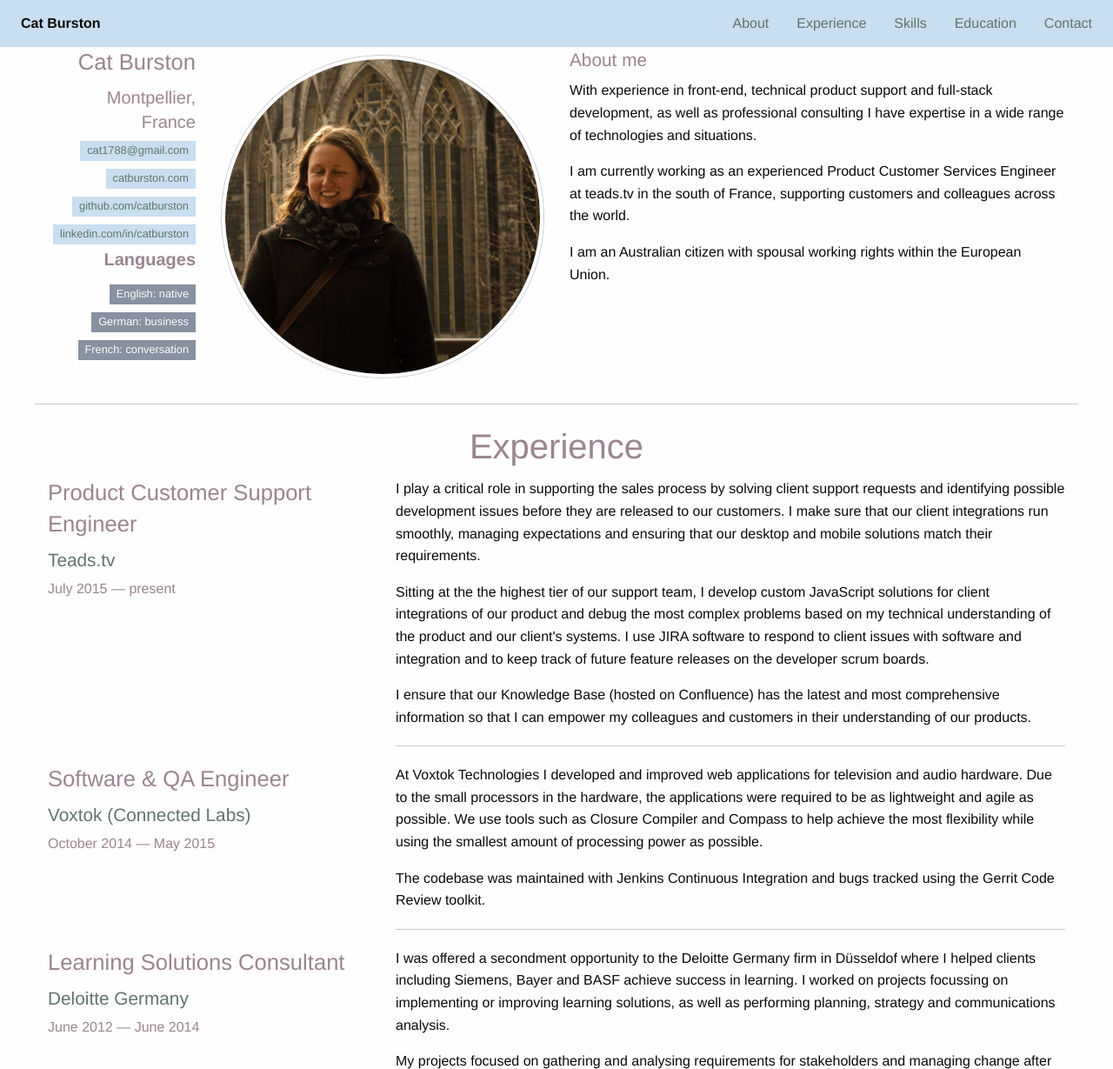
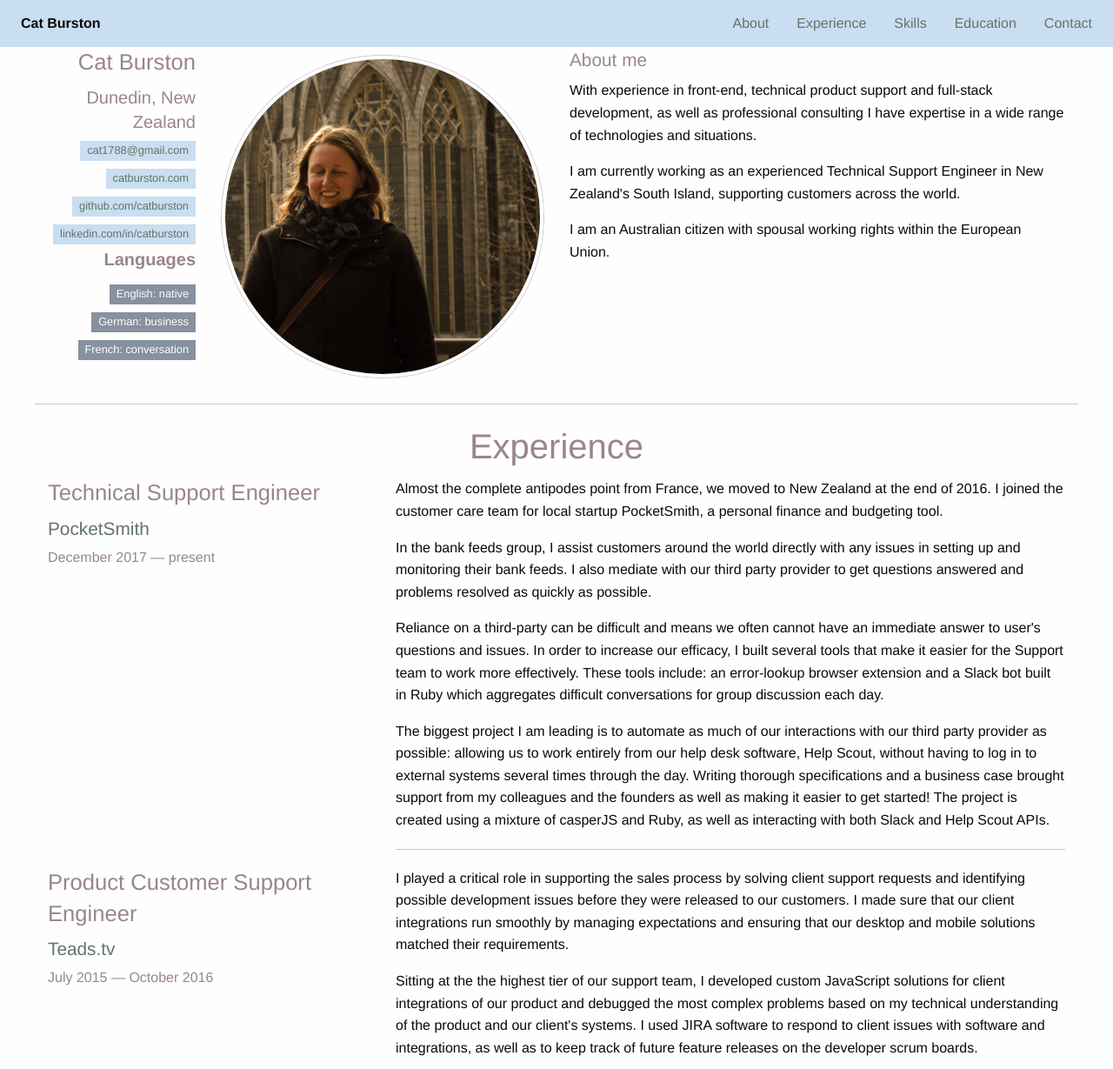
Before and after one commit to catburston/catburston.github.io, a website: page index.html in a window 1280 px wide. Shown: the top 1229 px of the page at 87% size. Drawn offline with Linux system fonts and the light colour scheme.

Commit message:
updated to add PS experience

```diff
--- a/index.html
+++ b/index.html
@@ -60,7 +60,7 @@
       <div class="row profile" data-something>
         <div class="small-6 large-2 columns right-align">
           <h3>Cat Burston</h3>
-          <h5>Montpellier, France</5>
+          <h5>Dunedin, New Zealand</5>
           <dl class="details-list">
             <dd><span class="warning label"><a href="mailto:cat1788@gmail.com">cat1788@gmail.com</a></span></dd>
             <dd><span class="warning label"><a href="http://bit.ly/catburston">catburston.com</a></span></dd>
@@ -78,8 +78,7 @@
         <div class="small-12 large-6 columns about">
           <h4>About me</h4>
           <p>With experience in front-end, technical product support and full-stack development, as well as professional consulting I have expertise in a wide range of technologies and situations.</p>
-          <p>I am currently working as an experienced Product Customer Services
-          Engineer at teads.tv in the south of France, supporting customers and colleagues across the world.</p>
+          <p>I am currently working as an experienced Technical Support Engineer in New Zealand's South Island, supporting customers across the world.</p>
           <p>I am an Australian citizen with spousal working rights within the European Union.</p>
         </div>
       </div>
@@ -90,17 +89,31 @@
         <div class="small-12 columns">
           <h2>Experience</h2>
         </div>
+
+        <div class="small-12 medium-4 columns">
+          <h3>Technical Support Engineer</h3>
+          <h4><a href="https://www.pocketsmith.com/">PocketSmith</a></h4>
+          <h6>December 2017 &mdash; present</h6>
+        </div>
+        <div class="small-12 medium-8 columns">
+          <p>Almost the complete antipodes point from France, we moved to New Zealand at the end of 2016. I joined the customer care team for local startup PocketSmith, a personal finance and budgeting tool.</p>
+          <p>In the bank feeds group, I assist customers around the world directly with any issues in setting up and monitoring their bank feeds. I also mediate with our third party provider to get questions answered and problems resolved as quickly as possible.</p>
+          <p>Reliance on a third-party can be difficult and means we often cannot have an immediate answer to user's questions and issues. In order to increase our efficacy, I built several tools that make it easier for the Support team to work more effectively. These tools include: an error-lookup browser extension and a Slack bot built in Ruby which aggregates difficult conversations for group discussion each day.</p>
+          <p>The biggest project I am leading is to automate as much of our interactions with our third party provider as possible: allowing us to work entirely from our help desk software, Help Scout, without having to log in to external systems several times through the day. Writing thorough specifications and a business case brought support from my colleagues and the founders as well as making it easier to get started! The project is created using a mixture of casperJS and Ruby, as well as interacting with both Slack and Help Scout APIs.</p>
+        <hr>
+        </div>
+
         <div class="small-12 medium-4 columns">
           <h3>Product Customer Support Engineer</h3>
-          <h4><a href="teads.tv">Teads.tv</a></h4>
-          <h6>July 2015 &mdash; present</h6>
+          <h4><a href="https://teads.tv/">Teads.tv</a></h4>
+          <h6>July 2015 &mdash; October 2016</h6>
         </div>
         <div class="small-12 medium-8 columns">
-          <p>I play a critical role in supporting the sales process by solving client support requests and identifying possible development issues before they are released to our customers. I make sure that our client integrations run smoothly, managing expectations
-          and ensuring that our desktop and mobile solutions match their requirements.</p>
-          <p>Sitting at the the highest tier of our support team, I develop custom JavaScript solutions for client integrations of our product and debug the most complex problems based on my technical understanding of the product and our client's systems. I
-          use JIRA software to respond to client issues with software and integration and to keep track of future feature releases on the developer scrum boards.</p>
-          <p>I ensure that our Knowledge Base (hosted on Confluence) has the latest and most comprehensive information so that I can empower my colleagues and customers in their understanding of our products.</p>
+          <p>I played a critical role in supporting the sales process by solving client support requests and identifying possible development issues before they were released to our customers. I made sure that our client integrations run smoothly by managing expectations
+          and ensuring that our desktop and mobile solutions matched their requirements.</p>
+          <p>Sitting at the the highest tier of our support team, I developed custom JavaScript solutions for client integrations of our product and debugged the most complex problems based on my technical understanding of the product and our client's systems. I
+          used JIRA software to respond to client issues with software and integrations, as well as to keep track of future feature releases on the developer scrum boards.</p>
+          <p>I ensured that our Knowledge Base (hosted on Confluence) had the latest and most comprehensive information so that I could empower my colleagues and customers in their understanding of Teads products.</p>
         <hr>
         </div>
 
@@ -149,18 +162,9 @@
         </div>
         <div class="small-12 medium-6 columns right-align">
           <h3>Technical</h3>
-          <!-- <div class="success progress" role="progressbar" tabindex="0" aria-valuenow="25" aria-valuemin="0" aria-valuetext="25 percent" aria-valuemax="100">
-            <div class="progress-meter" style="width: 25%">
-              <p class="progress-meter-text">25%</p>
-            </div>
-          </div>
-          <span class="secondary label">Secondary Label</span>
-          <span class="success label">Success Label</span>
-          <span class="alert label">Alert Label</span>
-          <span class="warning label">Warning Label</span> -->
           <ul>
-            <li>Front-end development languages</li>
-            <li>JavaScript and jQuery</li>
+            <li>JavaScript, jQuery and casperJS</li>
+            <li>Ruby and Ruby on Rails</li>
             <li>HTML5 and markdown syntax</li>
             <li>CSS3 and CSS preprocessors; SASS, LESS</li>
             <li>Back-end development using Ruby on Rails and relational databases</li>
@@ -170,17 +174,8 @@
         </div>
         <div class="small-12 medium-6 columns">
           <h3>Business</h3>
-          <!-- <div class="success progress" role="progressbar" tabindex="0" aria-valuenow="25" aria-valuemin="0" aria-valuetext="25 percent" aria-valuemax="100">
-            <div class="progress-meter" style="width: 25%">
-              <p class="progress-meter-text">25%</p>
-            </div>
-          </div>
-          <span class="secondary label">Secondary Label</span>
-          <span class="success label">Success Label</span>
-          <span class="alert label">Alert Label</span>
-          <span class="warning label">Warning Label</span> -->
           <ul>
-            <li>Requirements analysis</li>
+            <li>Requirements analysis and product specifications</li>
             <li>Comprehensive product and user documentation</li>
             <li>End-to-end customer solutions and process management</li>
             <li>Global project collaboration</li>
```
